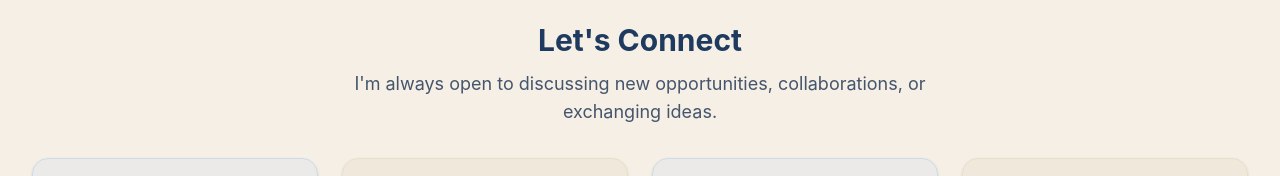
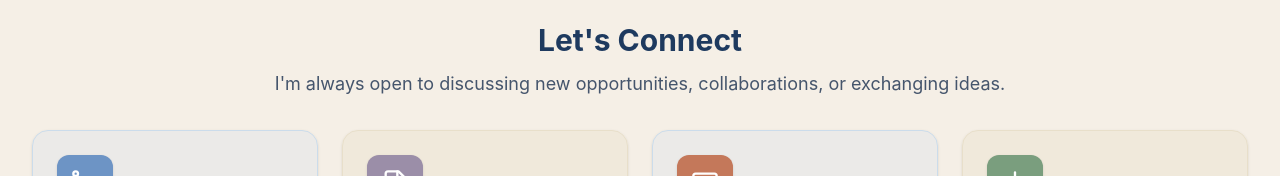
Before and after one commit to skirenekim/profile-webpage, a React (Vite) app: page / in a window 1280 px wide. Both pictures are taken after a click on the button "Contact". Shown: the part 467-643 px from the top of the page. Built offline with nearby package versions, Linux system fonts and the light colour scheme; what @react-pdf/renderer would draw is missing.

Commit message:
Update site: contact.tsx

```diff
--- a/src/app/components/contact.tsx
+++ b/src/app/components/contact.tsx
@@ -53,7 +53,7 @@ export function Contact() {
         <h2 className="text-3xl font-bold mb-3 text-[#1e3a5f]">
           Let's Connect
         </h2>
-        <p className="text-lg text-slate-600 max-w-2xl mx-auto">
+        <p className="text-lg text-slate-600 mx-auto text-pretty">
           I'm always open to discussing new opportunities, collaborations, or exchanging ideas.
         </p>
       </motion.div>
```
